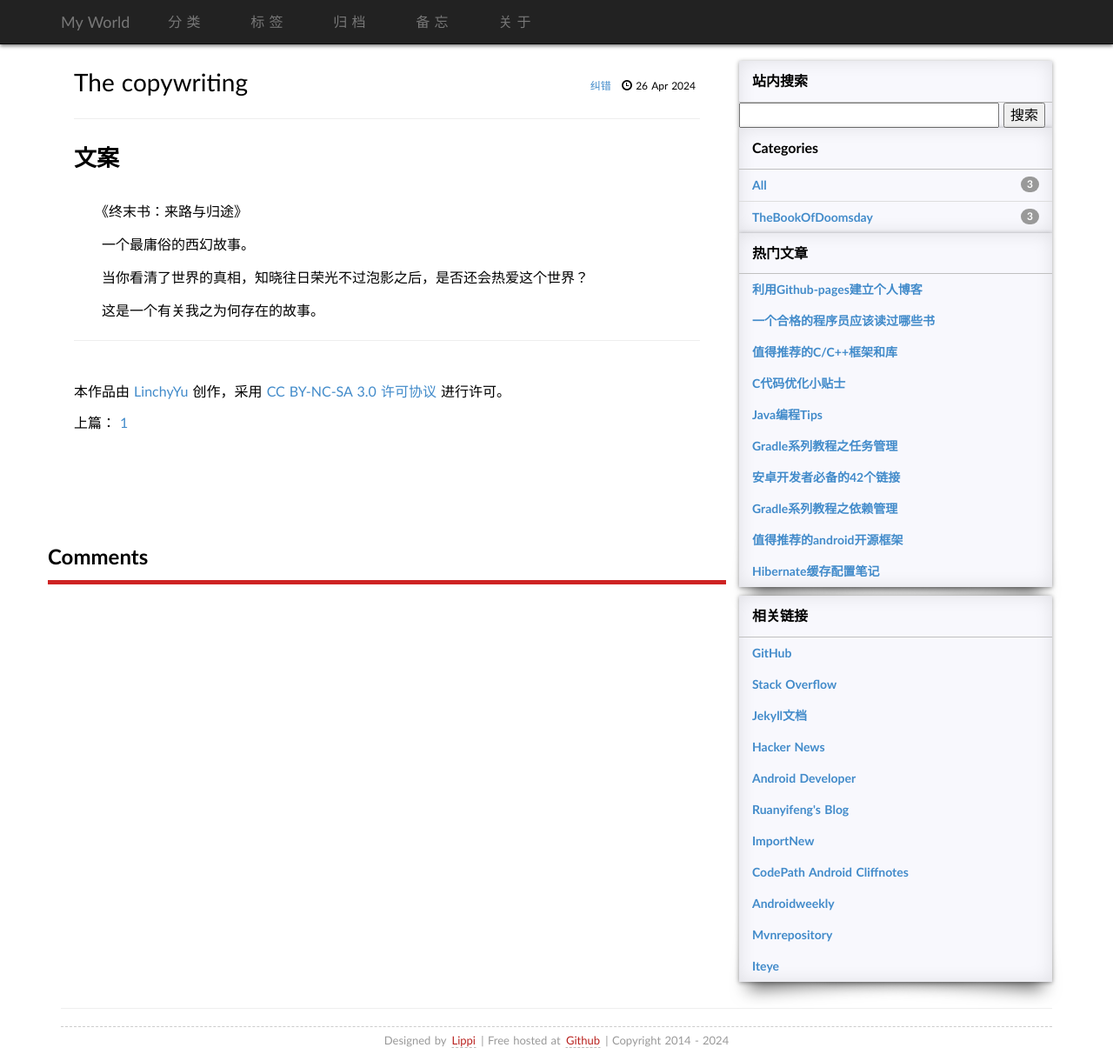
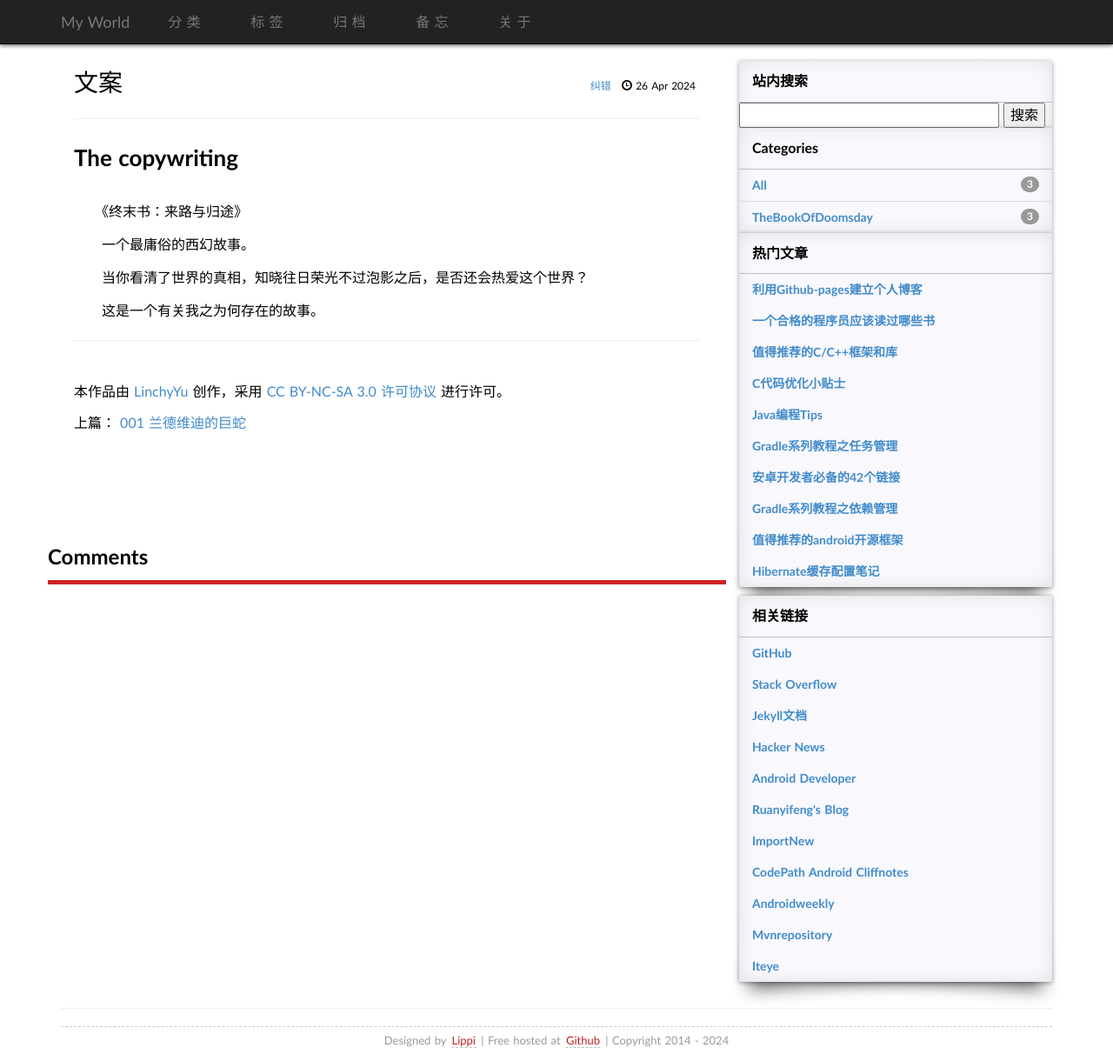
Before and after one commit to LinchyYu/LinchyYu.github.io, a Jekyll site: the page built from _posts/2024-4-26-copywriting.md, in a window 1280 px wide and 1220 px high. Shown: the whole window at 87% size. Built offline with Jekyll 4.4.1, drawn with Linux system fonts in a browser that asks for light colours; some web fonts are replaced; comment, search, counter and statistics services are not loaded.

Commit message:
update
update-2024-4-26-23:51
上传了第一章、修改些微bug

```diff
--- a/_posts/2024-4-26-000-楔子：神的箱庭.md
+++ b/_posts/2024-4-26-000-introduction.md
@@ -1,6 +1,6 @@
 ---
 layout: post
-title: The Introduction
+title: 楔子：兰德维迪的巨蛇
 categories: TheBookOfDoomsday
 tags: [text]
 ---
--- a/_posts/2024-4-26-copywriting.md
+++ b/_posts/2024-4-26-copywriting.md
@@ -1,10 +1,10 @@
 ---
 layout: post
-title: The copywriting
+title: 文案
 categories: TheBookOfDoomsday
 tags: [copywriting]
 ---
-## 文案
+## The copywriting
 
 　　《终末书：来路与归途》
 
```
Also changed, not shown: _posts/2024-4-26-001-兰德维迪的巨蛇.md (+1 -1 lines).
